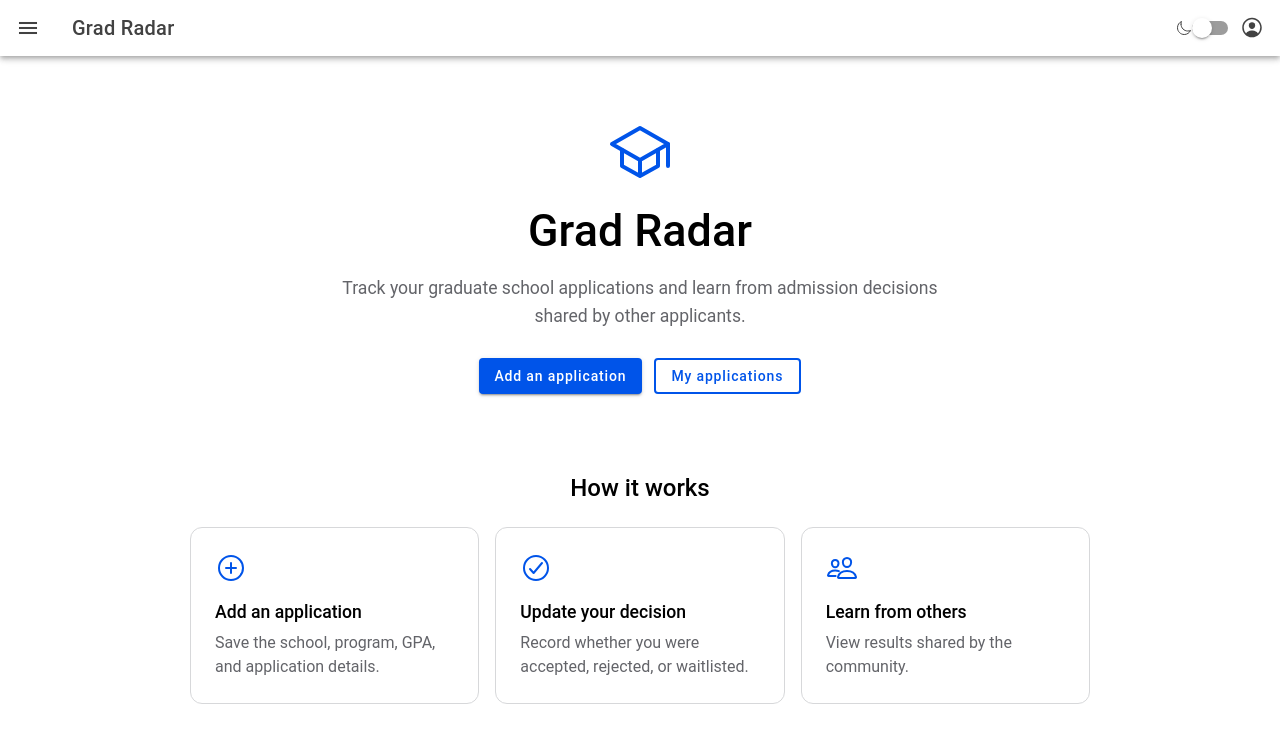
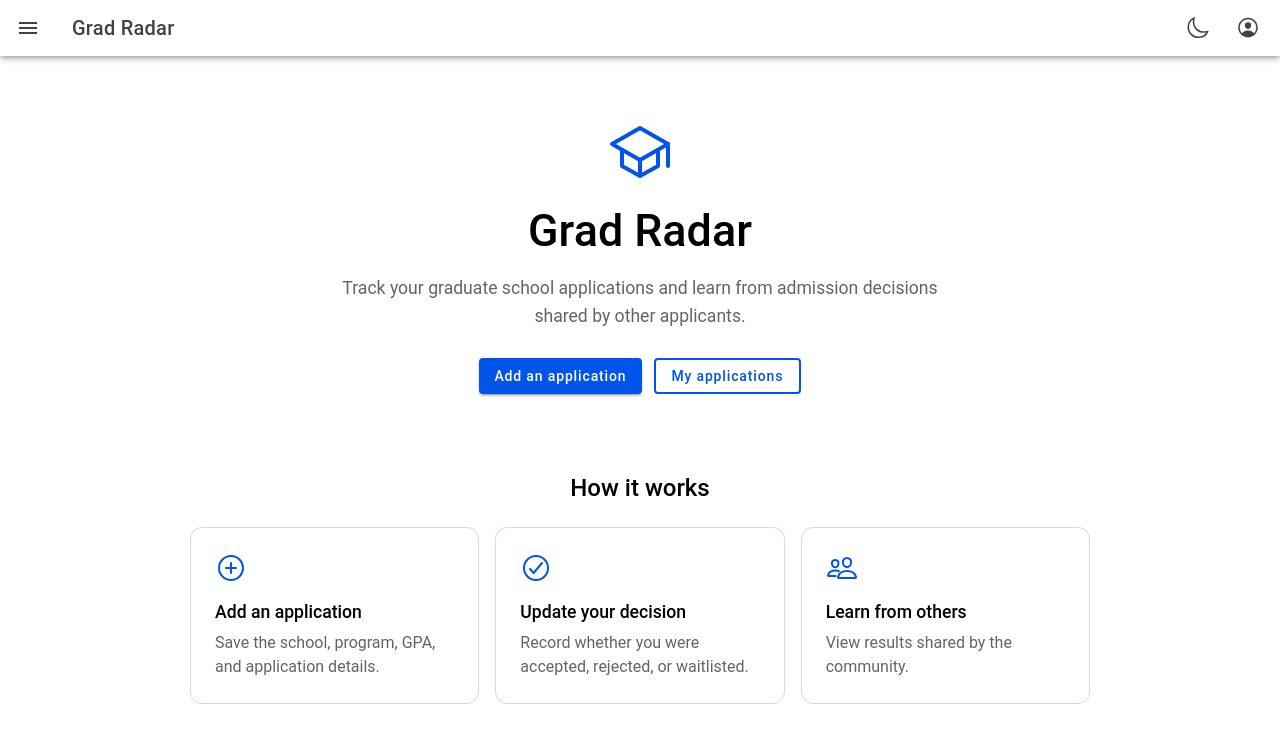
Before and after one commit to Sukitoru/grad-radar, a React (Vite) app in the folder client/: page / in a window 1280 px wide. Shown: the top 742 px of the page. Built offline with nearby package versions, Linux system fonts and the light colour scheme; no server answers.

Commit message:
Fix header controls

```diff
--- /dev/null
+++ b/client/src/components/HeaderActions.css
@@ -0,0 +1,16 @@
+.header-actions {
+  gap: 2px;
+  padding-right: 4px;
+}
+
+.header-action-button {
+  width: 40px;
+  height: 40px;
+  margin: 0;
+  --padding-start: 8px;
+  --padding-end: 8px;
+}
+
+.header-action-button ion-icon {
+  font-size: 22px;
+}
--- a/client/src/components/HeaderActions.tsx
+++ b/client/src/components/HeaderActions.tsx
@@ -1,6 +1,11 @@
 import { useEffect, useState } from 'react';
-import { IonButton, IonButtons, IonIcon, IonToggle } from '@ionic/react';
-import { moonOutline, personCircleOutline } from 'ionicons/icons';
+import { IonButton, IonButtons, IonIcon } from '@ionic/react';
+import {
+  moonOutline,
+  personCircleOutline,
+  sunnyOutline,
+} from 'ionicons/icons';
+import './HeaderActions.css';
 
 const DARK_MODE_KEY = 'grad-radar-dark-mode';
 
@@ -15,14 +20,23 @@ const HeaderActions: React.FC = () => {
   }, [darkMode]);
 
   return (
-    <IonButtons slot="end">
-      <IonIcon icon={moonOutline} aria-hidden="true" />
-      <IonToggle
-        aria-label="Toggle dark mode"
-        checked={darkMode}
-        onIonChange={(event) => setDarkMode(event.detail.checked)}
-      />
-      <IonButton routerLink="/account" aria-label="Open account">
+    <IonButtons slot="end" className="header-actions">
+      <IonButton
+        className="header-action-button"
+        aria-label={darkMode ? 'Use light mode' : 'Use dark mode'}
+        onClick={() => setDarkMode(!darkMode)}
+      >
+        <IonIcon
+          slot="icon-only"
+          icon={darkMode ? sunnyOutline : moonOutline}
+        />
+      </IonButton>
+
+      <IonButton
+        className="header-action-button"
+        routerLink="/account"
+        aria-label="Open account"
+      >
         <IonIcon slot="icon-only" icon={personCircleOutline} />
       </IonButton>
     </IonButtons>
```
